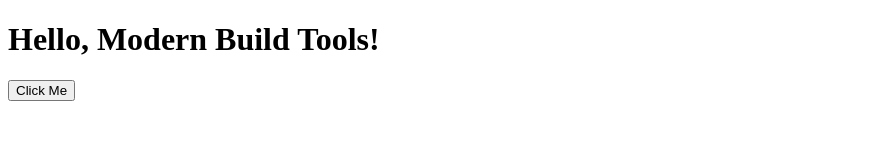
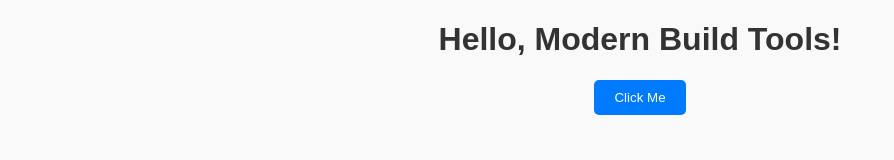
Before and after one commit to recluso/node_nite, a website built with Vite: page index.html in a window 1280 px wide. Shown: the whole page, without its empty margins (0-894 px from the left). Built offline with nearby package versions, Linux system fonts and the light colour scheme.

Commit message:
saved css file

```diff
--- a/index.html
+++ b/index.html
@@ -4,13 +4,13 @@
   <meta charset="UTF-8">
   <meta name="viewport" content="width=device-width, initial-scale=1.0">
   <title>Modern Build Tools Demo</title>
-  <link rel="stylesheet" href="/src/style.css">
+  <link rel="stylesheet" href="./src/style.css">
 </head>
 <body>
   <div id="app">
     <h1>Hello, Modern Build Tools!</h1>
     <button id="btn">Click Me</button>
   </div>
-  <script type="module" src="/src/main.js"></script>
+  <script type="module" src="./src/main.js"></script>
 </body>
 </html>
--- a/src/style.css
+++ b/src/style.css
@@ -0,0 +1,18 @@
+body {
+    font-family: Arial, sans-serif;
+    text-align: center;
+    margin: 0;
+    padding: 0;
+    background: #f9f9f9;
+  }
+  h1 {
+    color: #333;
+  }
+  button {
+    padding: 10px 20px;
+    background: #007bff;
+    color: #fff;
+    border: none;
+    border-radius: 5px;
+    cursor: pointer;
+  }
```
